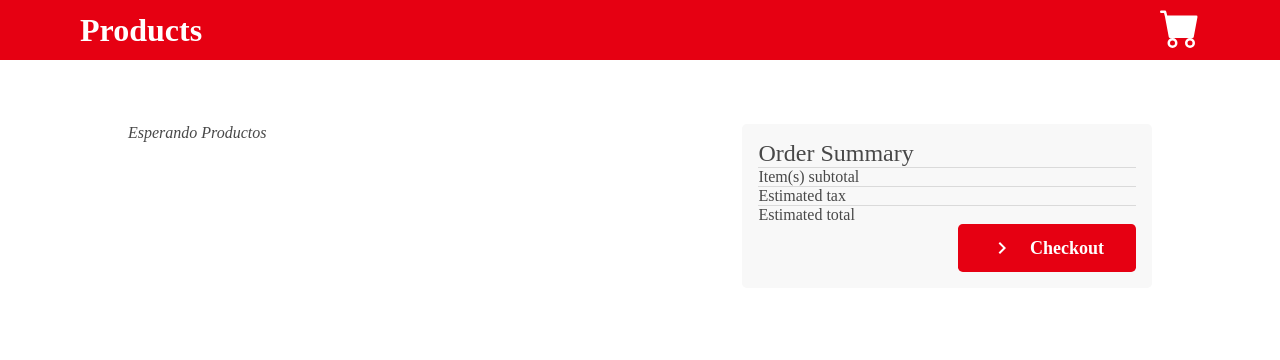
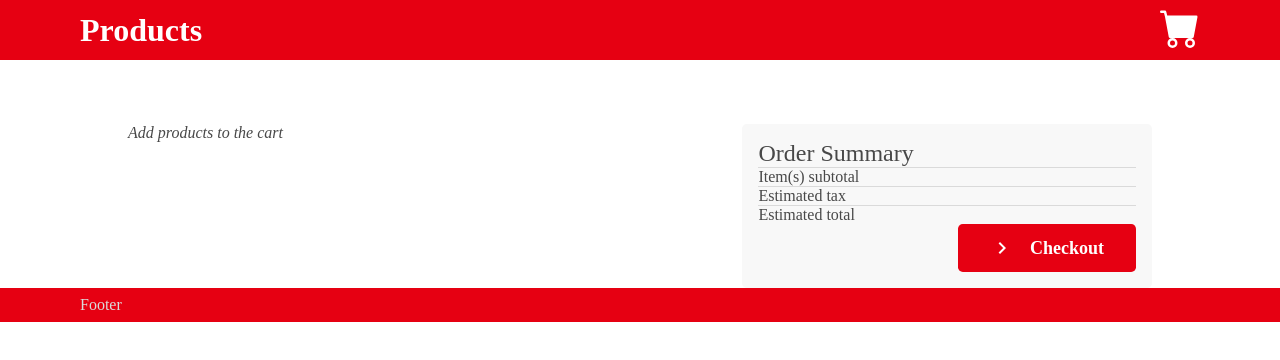
Before and after one commit to ArielCorte/arielcorte-amiibo, a React (Create React App) app: page /cart in a window 1280 px wide. Shown: the top 360 px of the page. Built offline with nearby package versions, Linux system fonts and the light colour scheme.

Commit message:
added layout

```diff
--- a/src/app/App.jsx
+++ b/src/app/App.jsx
@@ -1,5 +1,5 @@
 import React from 'react'
-import NavBar from '../common/layouts/NavBar'
+import Layout from '../common/layouts/Layout'
 import { BrowserRouter, Navigate, Route, Routes } from 'react-router-dom'
 import GlobalStyle from '../common/components/GlobalStyle'
 import Products from '../features/products/Products'
@@ -10,7 +10,7 @@ const App = () => {
     <>
       <BrowserRouter>
         <Routes>
-          <Route path='/' element={<NavBar />}>
+          <Route path='/' element={<Layout />}>
             <Route index element={<Products />} />
             <Route path='cart' element={<Cart />} />
             <Route path='*' element={<Navigate replace to='/' />} />
--- a/src/common/layouts/Footer.jsx
+++ b/src/common/layouts/Footer.jsx
@@ -0,0 +1,18 @@
+import React from 'react'
+import styled from 'styled-components'
+
+const Footer = () => {
+  return <Wrapper>Footer</Wrapper>
+}
+
+const Wrapper = styled.div`
+  background-color: var(--highlight-color);
+  width: 100%;
+  display: flex;
+  justify-content: space-between;
+  align-items: center;
+  color: var(--subtle-color);
+  padding: 0.5rem 5rem;
+`
+
+export default Footer
--- /dev/null
+++ b/src/common/layouts/Layout.jsx
@@ -0,0 +1,16 @@
+import React from 'react'
+import { Outlet } from 'react-router-dom'
+import NavBar from './NavBar'
+import Footer from './Footer'
+
+const Layout = () => {
+  return (
+    <>
+      <NavBar />
+      <Outlet />
+      <Footer />
+    </>
+  )
+}
+
+export default Layout
--- a/src/common/layouts/NavBar.jsx
+++ b/src/common/layouts/NavBar.jsx
@@ -1,5 +1,5 @@
 import React from 'react'
-import { Link, Outlet } from 'react-router-dom'
+import { Link } from 'react-router-dom'
 import styled from 'styled-components'
 import { BsFillCartFill } from 'react-icons/bs'
 
@@ -14,7 +14,6 @@ function NavBar() {
           <BsFillCartFill size='2.5rem' />
         </Link>
       </Wrapper>
-      <Outlet />
     </>
   )
 }
--- a/src/features/cart/Cart.jsx
+++ b/src/features/cart/Cart.jsx
@@ -17,18 +17,20 @@ const Cart = () => {
               name={product.name}
               series={product.amiiboSeries}
               type={product.type}
-              price='60'
+              price={60}
               id={product.id}
               qty={product.qty}
               key={product.id}
             />
           ))
         ) : (
-          <em>Esperando Productos</em>
+          <em>Add products to the cart</em>
         )}
       </div>
       <div className='cart-summary-container'>
-        <CartSummary />
+        <CartSummary
+          subTotal={cartProducts.map((prod) => prod.price.parseInt)}
+        />
       </div>
     </Wrapper>
   )
--- a/src/features/products/Products.jsx
+++ b/src/features/products/Products.jsx
@@ -28,7 +28,7 @@ const Products = () => {
             />
           ))
         ) : (
-          <em>Esperando Productos</em>
+          <em>Waiting products</em>
         )}
       </div>
     </Wrapper>
@@ -43,7 +43,8 @@ const Wrapper = styled.div`
     display: flex;
     flex-wrap: wrap;
     justify-content: space-between;
-    margin-top: 3rem;
+    min-height: 100vh;
+    margin: 3rem 0;
   }
 `
 
```
